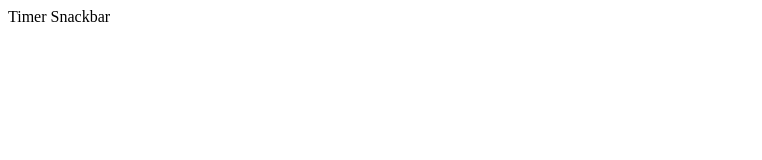
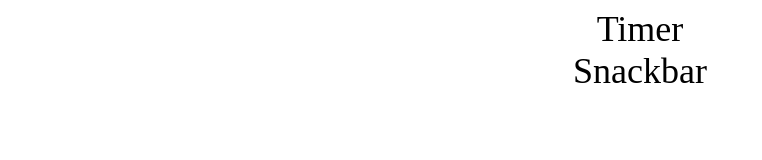
Before and after one commit to pavlokostitskyi/goit-js-hw-10, a website built with Vite: page src/index.html in a window 1280 px wide. Shown: the whole page, without its empty margins (0-762 px from the left). Built offline with nearby package versions, Linux system fonts and the light colour scheme.

Commit message:
updata-styles

```diff
--- a/src/css/styles.css
+++ b/src/css/styles.css
@@ -20,3 +20,9 @@
  .value {
    font-size: xx-large;
  }
+ .title{
+   display: flex;
+   font-size: 36px;
+   justify-content: center;
+   align-items: center;
+ }
--- a/src/index.html
+++ b/src/index.html
@@ -8,7 +8,7 @@
     <link rel="stylesheet" href="./css/styles.css" />
   </head>
   <body>
-    <a href="./1-timer.html">Timer</a>
-    <a href="./2-snackbar.html">Snackbar</a>
+    <a href="./1-timer.html" class="title">Timer</a>
+    <a href="./2-snackbar.html" class="title">Snackbar</a>
   </body>
 </html>
```
